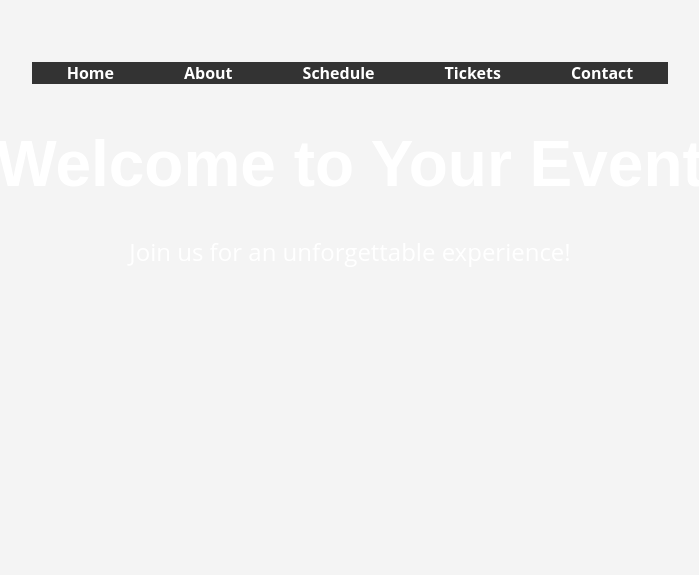
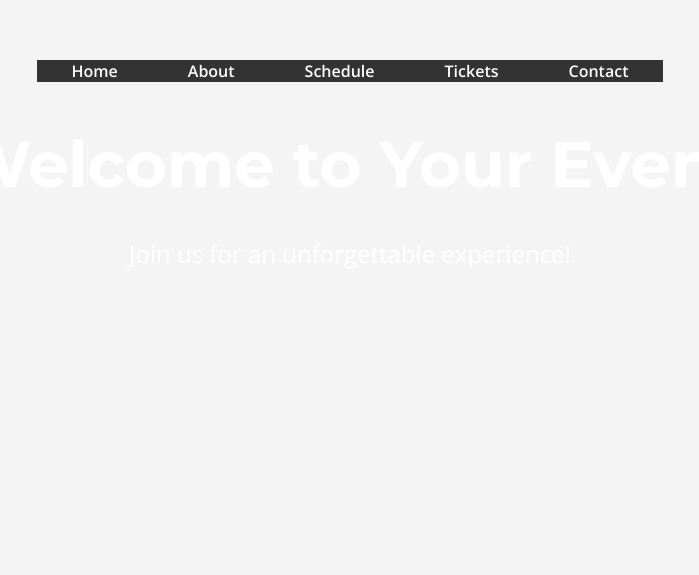
Before and after one commit to damihubs/TwitchLola, a plain HTML site: page index.html in a window 1280 px wide. Shown: the part 225-800 px from the top of the page, without its empty margins (290-989 px from the left). Drawn offline with nearby package versions, Linux system fonts and the light colour scheme.

Commit message:
Update index.html

```diff
--- a/index.html
+++ b/index.html
@@ -4,6 +4,11 @@
     <meta charset="UTF-8">
     <meta name="viewport" content="width=device-width, initial-scale=1.0">
     <title>Your Event</title>
+
+    <!-- Link Google Fonts here -->
+    <link href="https://fonts.googleapis.com/css2?family=Montserrat:wght@400;700&family=Open+Sans:wght@400;600&display=swap" rel="stylesheet">
+
+    <!-- Link to your CSS file -->
     <link rel="stylesheet" href="style.css">
 </head>
 <body>
```
